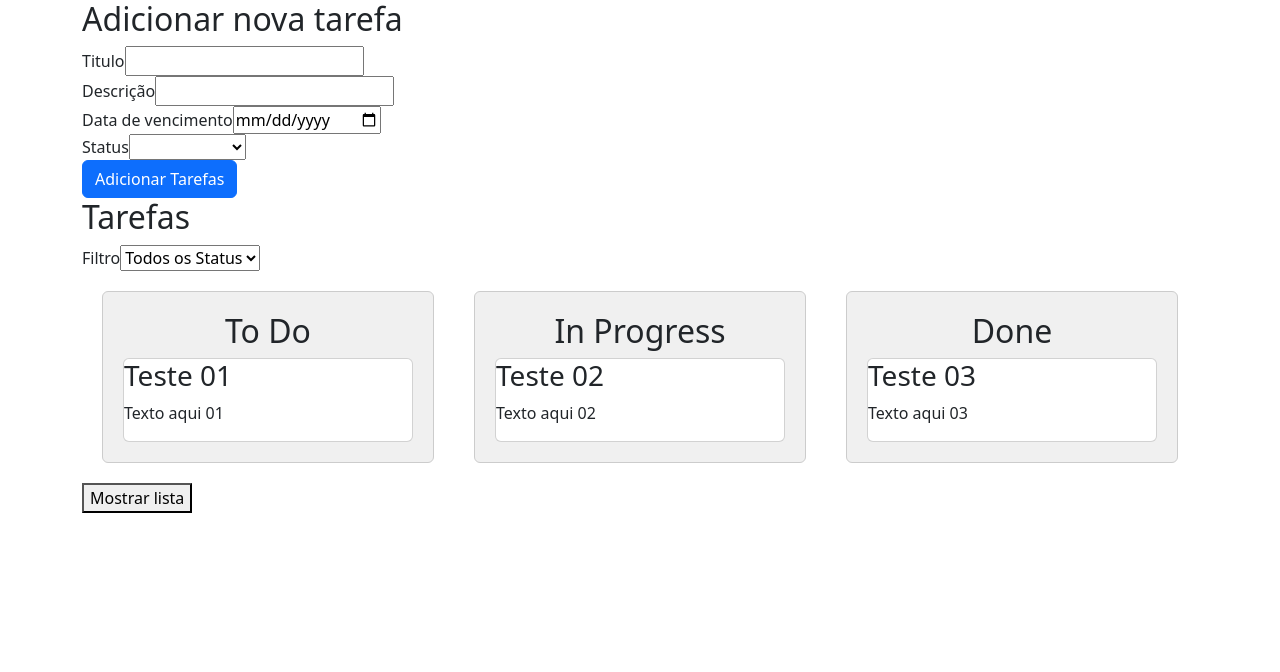
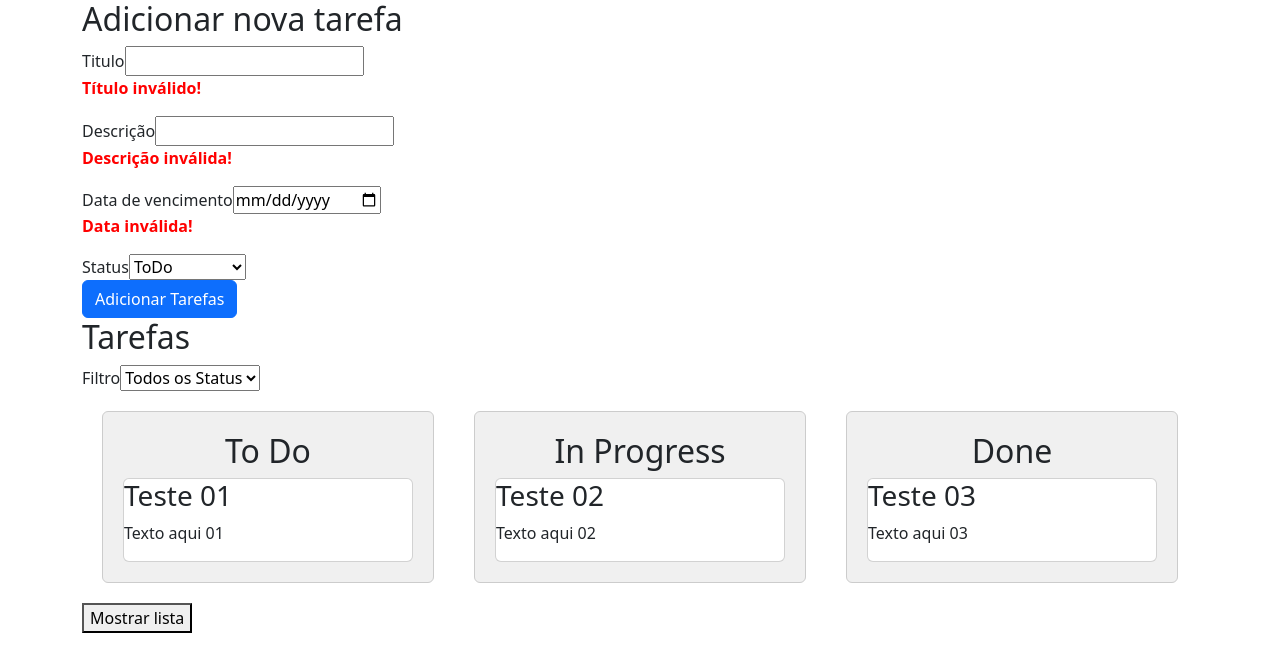
Before and after one commit to FlavioMattosDev/angularToDoList, an Angular app: page / in a window 1280 px wide. Shown: the top 672 px of the page. Built offline with nearby package versions, Linux system fonts and the light colour scheme.

Commit message:
Aula - 7.1

```diff
--- a/src/app/app.component.html
+++ b/src/app/app.component.html
@@ -1,5 +1,10 @@
 <div class="container">
-  <app-task-form (addTask)="onAddTask($event)"></app-task-form>
+  <!-- <app-task-form (addTask)="onAddTask($event)"></app-task-form> -->
+
+  <app-task-form-reactive
+    (addTask)="onAddTask($event)"
+  ></app-task-form-reactive>
+
   <app-task-list
     [tasks]="listTask"
     (handleTask)="handleTask($event)"
--- /dev/null
+++ b/src/app/components/task-form-reactive/task-form-reactive.component.html
@@ -0,0 +1,43 @@
+<div>
+  <h2>Adicionar nova tarefa</h2>
+
+  <form [formGroup]="formTask" (ngSubmit)="submitTask()">
+    <div class="form-group">
+      <label for="title">Titulo</label>
+      <input type="text" name="title" id="title" formControlName="title"/>
+
+      <div class="texto-invalido-red" *ngIf="formTask.get('title')?.hasError('required')">
+        <p>Título inválido!</p>
+      </div>
+    </div>
+
+    <div>
+      <label for="description">Descrição</label>
+      <input type="text" name="description" id="description" formControlName="description"/>
+
+      <div class="texto-invalido-red" *ngIf="formTask.get('description')?.hasError('required')">
+        <p>Descrição inválida!</p>
+      </div>
+    </div>
+
+    <div>
+      <label for="date">Data de vencimento</label>
+      <input type="date" name="date" id="date" formControlName="date"/>
+
+      <div class="texto-invalido-red" *ngIf="formTask.get('date')?.hasError('required')">
+        <p>Data inválida!</p>
+      </div>
+    </div>
+
+    <div>
+      <label for="status">Status</label>
+      <select name="status" id="status" formControlName="status">
+        <option value="toDo">ToDo</option>
+        <option value="trabalhando">Trabalhando</option>
+        <option value="finalizado">Finalizado</option>
+      </select>
+    </div>
+
+    <button type="submit" class="btn btn-primary">Adicionar Tarefas</button>
+  </form>
+</div>
--- /dev/null
+++ b/src/app/components/task-form-reactive/task-form-reactive.component.scss
@@ -0,0 +1,4 @@
+.texto-invalido-red {
+  color: red;
+  font-weight: bold;
+}
--- /dev/null
+++ b/src/app/components/task-form-reactive/task-form-reactive.component.ts
@@ -0,0 +1,29 @@
+import { Component, EventEmitter, Output } from '@angular/core';
+import { FormBuilder, FormGroup, Validators } from '@angular/forms';
+import { Task } from 'src/app/models/task.model';
+
+@Component({
+  selector: 'app-task-form-reactive',
+  templateUrl: './task-form-reactive.component.html',
+  styleUrls: ['./task-form-reactive.component.scss']
+})
+export class TaskFormReactiveComponent {
+  @Output() addTask = new EventEmitter();
+
+  public newTask = new Task();
+
+  public formTask: FormGroup = this.formBuilder.group({
+    title: ['', [Validators.required]],
+    description: ['', Validators.required],
+    date: ['', [Validators.required]],
+    status: ['toDo', Validators.required],
+  });
+
+  constructor(private formBuilder: FormBuilder) {}
+
+  submitTask() {
+    if (this.formTask.invalid) return;
+    this.addTask.emit(this.formTask.value);
+    this.formTask.reset();
+  }
+}
```
Also changed, not shown: src/app/app.module.ts (+5 -2 lines), 1 other file (tests, documents, lock files or other folders).
